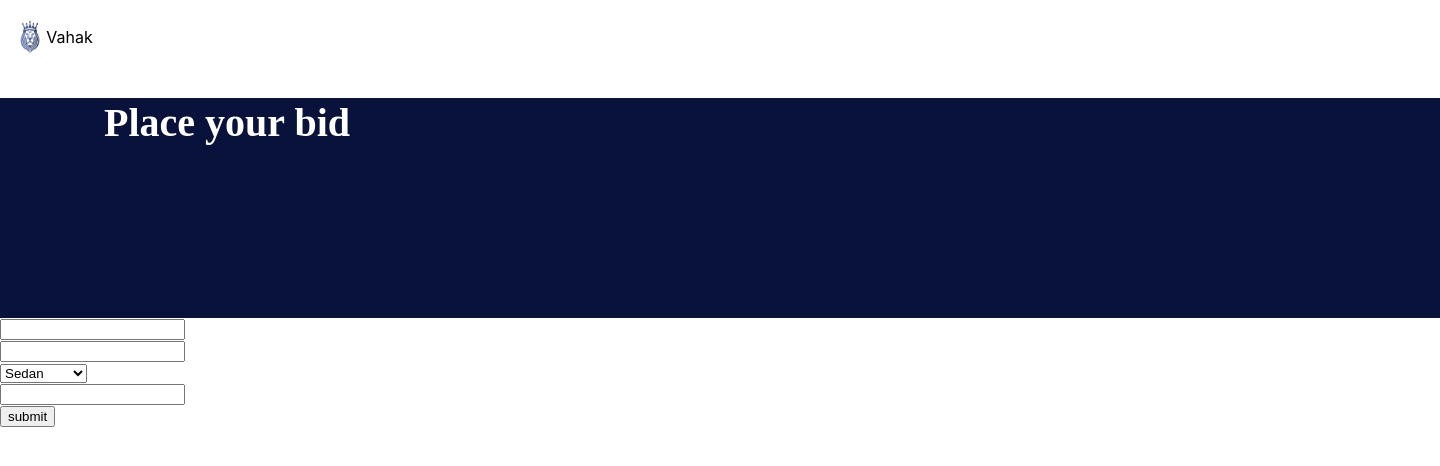
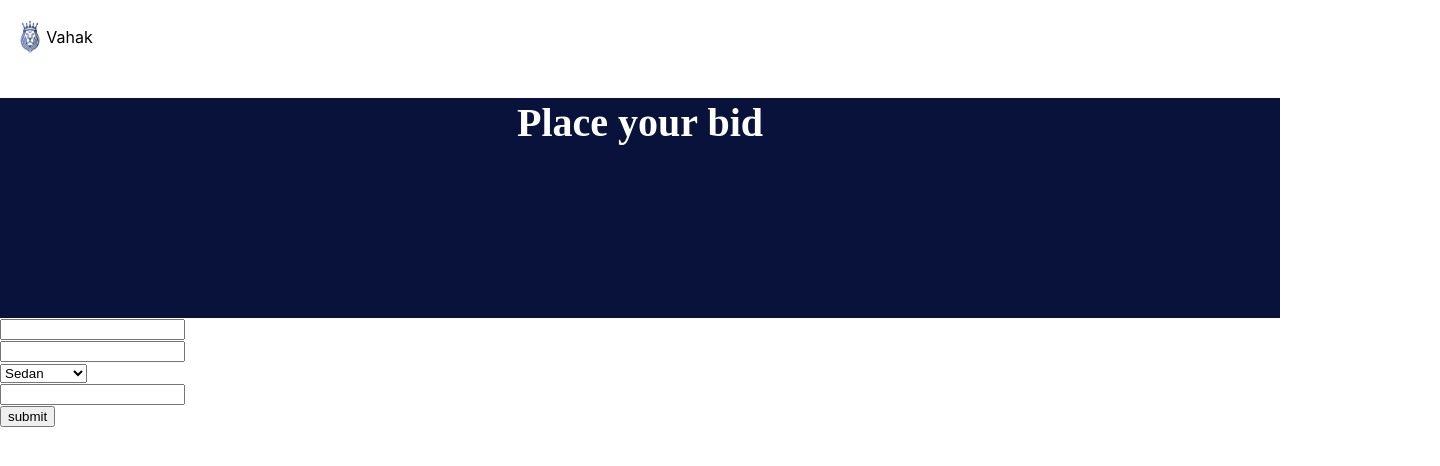
Before and after one commit to 24manoj/vahakassignment, a React (Create React App) app: page / in a window 1280 px wide. Shown: the top 466 px of the page, 1440 px wide, since content can reach past the window. Built offline with nearby package versions, Linux system fonts and the light colour scheme.

Commit message:
May 27, 2021 11:48 AM

```diff
--- a/src/components/SubHeader/subheader.scss
+++ b/src/components/SubHeader/subheader.scss
@@ -1,29 +1,17 @@
 .subheader-appbar {
   top: 100px;
   left: 0px;
-  width: 1440px;
   height: 220px;
   background: #08123b 0% 0% no-repeat padding-box;
   opacity: 1;
 }
 .subheader-text {
-  top: 185px;
-  left: 493px;
-  width: 454px;
-  height: 51px;
-  text-align: center;
-  font: normal normal bold 40px/50px Google Sans;
-  letter-spacing: 0.01px;
-  color: #ffffff;
-  opacity: 1;
-  top: 185px;
-  left: 493px;
-  width: 454px;
-  height: 51px;
   text-align: center;
   font-family: 'Gill Sans', 'Gill Sans MT', Calibri, 'Trebuchet MS', sans-serif;
   font: normal normal bold 40px/50px Google Sans;
   letter-spacing: 0.01px;
   color: #ffffff;
   opacity: 1;
+  display: flex;
+  justify-content: center;
 }
```
